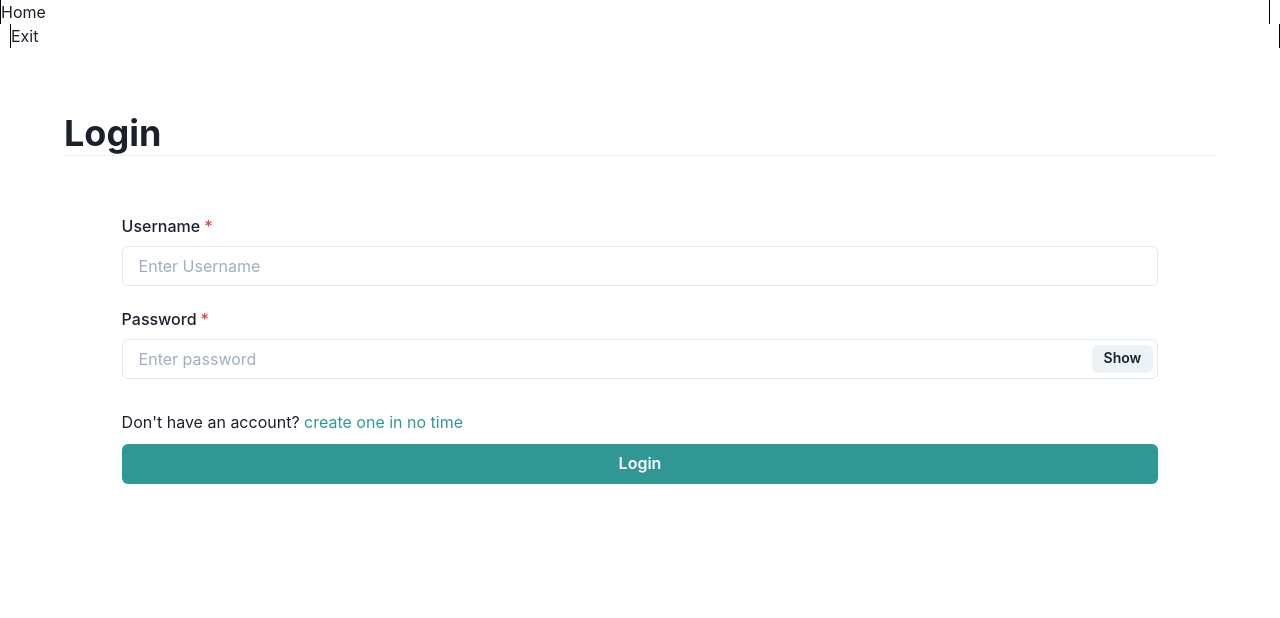
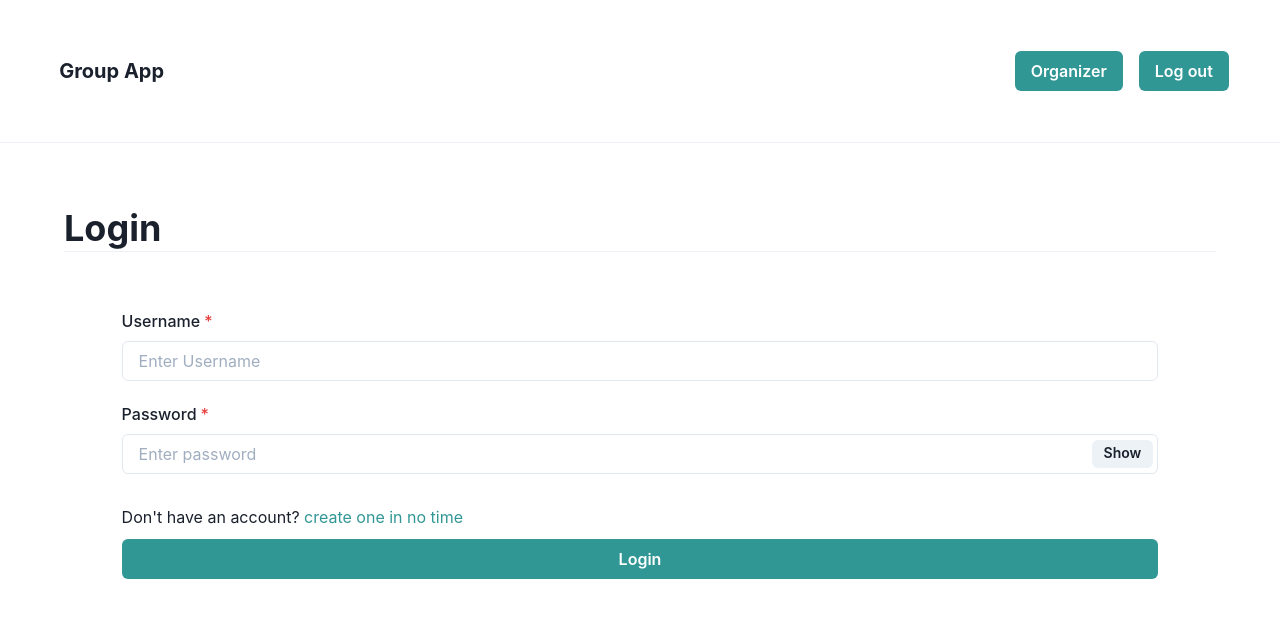
Before and after one commit to heru-nan/full-stack-app, a React app: page / in a window 1280 px wide. Shown: the top 618 px of the page. Built offline with nearby package versions, Linux system fonts and the light colour scheme.

Commit message:
dashboard page && nav bar

```diff
--- a/src/app/components/Dashboard.jsx
+++ b/src/app/components/Dashboard.jsx
@@ -3,7 +3,7 @@ import { connect } from "react-redux";
 import { ConnectedTasklist } from "./Tasklist";
 import { ConnectedUsername } from "./Username";
 import * as mutations from "../store/mutations";
-import { Heading, Divider } from "@chakra-ui/react";
+import { Heading, Divider, Button } from "@chakra-ui/react";
 
 export const Dashboard = ({ groups, id, addNewGroup }) => (
   <main className="container">
@@ -21,9 +21,9 @@ export const Dashboard = ({ groups, id, addNewGroup }) => (
         owner={group.owner}
       />
     ))}
-    <button className="normal-button" onClick={addNewGroup}>
+    <Button m="2%" onClick={addNewGroup}>
       +
-    </button>
+    </Button>
     </div>
   </main>
 );
--- a/src/app/components/FormSection.jsx
+++ b/src/app/components/FormSection.jsx
@@ -11,12 +11,14 @@ const FormSection = ({ submit }) => {
     <form onSubmit={submit} style={{ display: "flex", flexDirection: "row" }}>
         <InputGroup size="xs">
         <Input
+                borderRadius="md"
                 pr="4.5rem"
                 type={"text"}
                 placeholder="Enter task"
                 value={taskValue}
                 onChange={(e) => setTaskValue(e.target.value)}
                 onClick={()=>setInput(true)}
+                name="task"
               />
         {
           inInput &&
--- a/src/app/components/Navigation.jsx
+++ b/src/app/components/Navigation.jsx
@@ -2,37 +2,32 @@ import { connect } from "react-redux";
 import { Link } from "react-router-dom";
 import React from "react";
 import * as mutatitions from "../store/mutations";
+import { Button, Flex, Box, Spacer, Heading, Divider } from "@chakra-ui/react";
 
 const Navigation = ({ exitUser }) => (
-  <nav>
-    <ul>
-      <li
-        style={{
-          marginRight: "10px",
-          borderRight: "1px solid black",
-          borderLeft: "1px solid black",
-        }}
-      >
-        <Link style={{ textDecoration: "none" }} to="/dashboard">
-          Home
+  <nav style={{width:"100%", marginBottom: "auto" }}>
+    <Flex m="4%">
+      <Box p="2">
+        <Heading size="md">Group App</Heading>
+      </Box>
+      <Spacer />
+      <Box>
+        <Button colorScheme="teal" mr="4">
+        <Link to="/dashboard">
+          Organizer
         </Link>
-      </li>
-      <li
-        style={{
-          marginLeft: "10px",
-          borderLeft: "1px solid black",
-          borderRight: "1px solid black",
-        }}
-      >
+        </Button>
+        <Button colorScheme="teal">
         <Link
-          style={{ textDecoration: "none", height: "inherit" }}
           to="/"
           onClick={exitUser}
         >
-          Exit
-        </Link>
-      </li>
-    </ul>
+          Log out
+          </Link>
+          </Button>
+      </Box>
+    </Flex>
+    <Divider orientation="horizontal" />
   </nav>
 );
 
--- a/src/app/components/TaskDetails.jsx
+++ b/src/app/components/TaskDetails.jsx
@@ -2,6 +2,8 @@ import React from "react";
 import { connect } from "react-redux";
 import { Link } from "react-router-dom";
 import * as mutations from "../store/mutations";
+
+import {Heading, Box, Input, Button,Divider, Select, UnorderedList, ListItem} from '@chakra-ui/react'
 
 const TaskDetails = ({
   comments,
@@ -16,69 +18,83 @@ const TaskDetails = ({
   return (
     task && (
       <main className="container">
-        <h2
-          style={{
-            maxWidth: "90%",
-            wordWrap: "break-word",
-            textAlign: "center",
-          }}
+        <Heading
         >
-          task details
+          Task details:
           <br />
-          <span style={{ color: "#5eba7d" }}>{task.name}</span>
-        </h2>
-        <section className="card-details">
-          <h2>change name and state</h2>
-          <input value={task.name} onChange={setTaskName} />
-          <button onClick={() => changeStateTask(task.isComplete)}>
+          <span style={{ color: "#5eba7d" }}>{task.name.length > 20? task.name.slice(0, 19) + "...": task.name}</span>
+        </Heading>
+        <Divider orientation="horizontal" />
+
+        <CardDetails>
+          <Heading size="l">Name && State</Heading>
+          <Input size="l" m="1%" p="0.5%" borderRadius="md" value={task.name} onChange={setTaskName} />
+          <Button m="1%" bg="green.200" color="teal.800" size="xs" onClick={() => changeStateTask(task.isComplete)}>
             {task.isComplete ? `Complete` : `Incomplete`}
-          </button>
-        </section>
-        <section className="card-details">
-          <h2>change group</h2>
-          <select onChange={setTaskGroup} value={task.group}>
+          </Button>
+        </CardDetails>
+
+        <CardDetails>
+        <Heading size="l">Group</Heading>
+          <Select size="xs" onChange={setTaskGroup} value={task.group}>
             {groups.map((group) => (
               <option key={group._id} value={group._id}>
                 {group.name}
               </option>
             ))}
-          </select>
-        </section>
-        <section className="card-details">
-          <h2>comments</h2>
+          </Select>
+        </CardDetails>
+
+        <CardDetails>
+          <Heading size="l">Comment</Heading>
           <form onSubmit={(e) => createComment(e, task.owner)}>
-            <input
+            <Input
               type="text"
-              placeholder="comment"
+              placeholder="Write your comment"
               name="comment"
               defaultValue=""
+              size="xs"
+              m="1%" p="0.5%"
+              borderRadius="md"
             />
-            <button type="submit">add comment</button>
+            <Button size="xs" m="1%" bg="green.200" color="teal.800" type="submit">Add comment</Button>
           </form>
-          <ul>
+          <UnorderedList ml="10%">
             {comments.map((e) => {
               if (e.task === task._id) {
                 return (
-                  <li key={e._id}>
+                  <ListItem key={e._id}>
                     <p>{e.content}</p>
-                  </li>
+                  </ListItem>
                 );
               }
             })}
-          </ul>
-        </section>
-        <div>
+          </UnorderedList>
+       </CardDetails>
+
+        <Box m="2%" d="flex" justifyContent="space-between">
           <Link to="/dashboard">
-            <button className="normal-button">done</button>
+            <Button size="xs" m="1%" bg="green.200" color="teal.800">Done</Button>
           </Link>
-          <button className="normal-button" onClick={deleteTask}>
-            delete
-          </button>
-        </div>
+          <Button size="xs" m="1%" bg="red.200" color="teal.800" onClick={deleteTask}>
+            Delete
+          </Button>
+        </Box>
       </main>
     )
   );
 };
+
+const CardDetails = ({children}) => (
+  <Box as="section"
+          m="2%"
+          p={5}
+          shadow="md"
+          borderWidth="1px"
+          flex="1"
+          borderRadius="md"
+    >{children}</Box>
+)
 
 const mapStateToProps = (state, ownProps) => {
   let id = ownProps.match.params._id;
--- a/src/app/components/Tasklist.jsx
+++ b/src/app/components/Tasklist.jsx
@@ -10,8 +10,8 @@ import { Link, useHistory } from "react-router-dom";
 
 import AddTask from "./FormSection";
 
-import {} from '@chakra-ui/react';
-import { Box, Divider, Heading, List, ListItem } from "@chakra-ui/react"
+import { Divider } from '@chakra-ui/react';
+import { Box, Text, Heading, List, ListItem } from "@chakra-ui/react"
 
 export const Tasklist = ({
   tasks,
@@ -41,19 +41,24 @@ export const Tasklist = ({
             name
           }
         </Heading>
-
       <List className="container" m={0} mt="1%" mb="1%" onClick={(e) => e.stopPropagation()}>
         {tasks.map((task) => (
           <ListItem
             key={task._id}
+            textAlign="left"
+            as="button"
+            shadow="xs"
+            borderWidth="1px"
+            flex="1"
+            borderRadius="md"
+            p="1%"
             onClick={() => history.push(`task/${task._id}`)}
-            bg="green.200"
-            borderRadius="md"
-            mt="0.3%"
-            mb="0.3%"
+            mt="0.5%"
+            mb="0.5%"
           >
-            {"  -> " + task.name}
-            <Divider orientation="horizontal" />
+            <Text>
+            {task.name.length > 30? task.name.slice(0, 30) + "...": task.name}
+            </Text>
           </ListItem>
         ))}
 
@@ -81,9 +86,10 @@ const mapDispatchToProps = (dispatch, ownProps) => {
     handleTaskSubmit(e) {
       e.preventDefault();
       const name = e.target["task"].value;
+      const formatTask = name[0].toUpperCase() + name.slice(1);
       e.target.reset();
       if (name.trim()) {
-        dispatch(requestTaskCreation(id, owner, name));
+        dispatch(requestTaskCreation(id, owner, formatTask));
       }
     },
     handleNameChange(e) {
```
